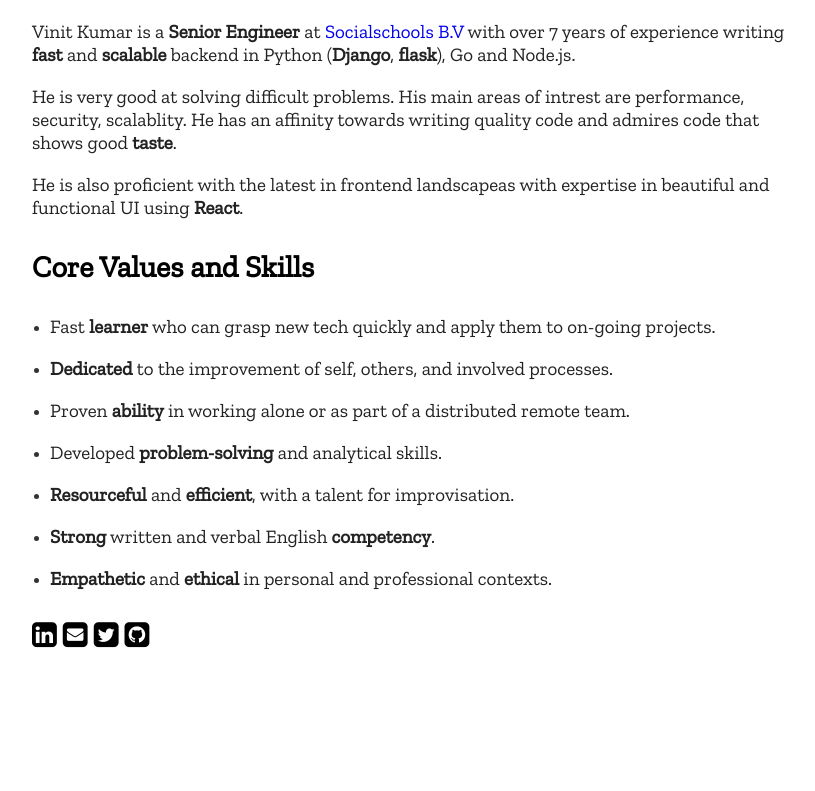
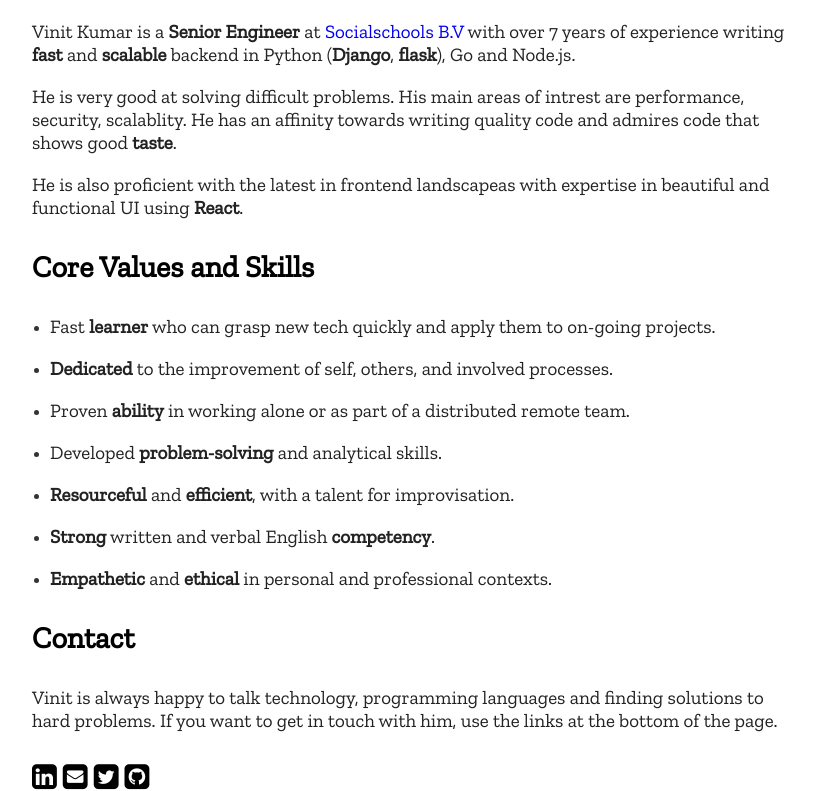
Before and after one commit to vinitkumar/vinitkumar.github.com, a Jekyll site: the page built from index.md, in a window 1280 px wide, cut to the strip 359-1150 px from the top of the page. Shown: the whole strip, without its empty margins (224-1039 px from the left). Built offline with Jekyll 4.4.1, drawn with Linux system fonts in a browser that asks for light colours; before the commit the page ends 1008 px from its top, so only the background shows below that.

Commit message:
Update index.md

```diff
--- a/index.md
+++ b/index.md
@@ -31,6 +31,10 @@
 
 - __Empathetic__ and __ethical__ in personal and professional contexts.
 
+ <h2>Contact</h2>
+
+Vinit is always happy to talk technology, programming languages and finding solutions to hard problems. If you want to get in touch with him, use the links at the bottom of the page.
+
 <div class="pagination">
   {% if site.owner.linkedin %}
     <a href="{{ site.owner.linkedin }}" class="social-media-icons"><i class="fa fa-2x fa-linkedin-square" aria-hidden="true"></i></a>
```
